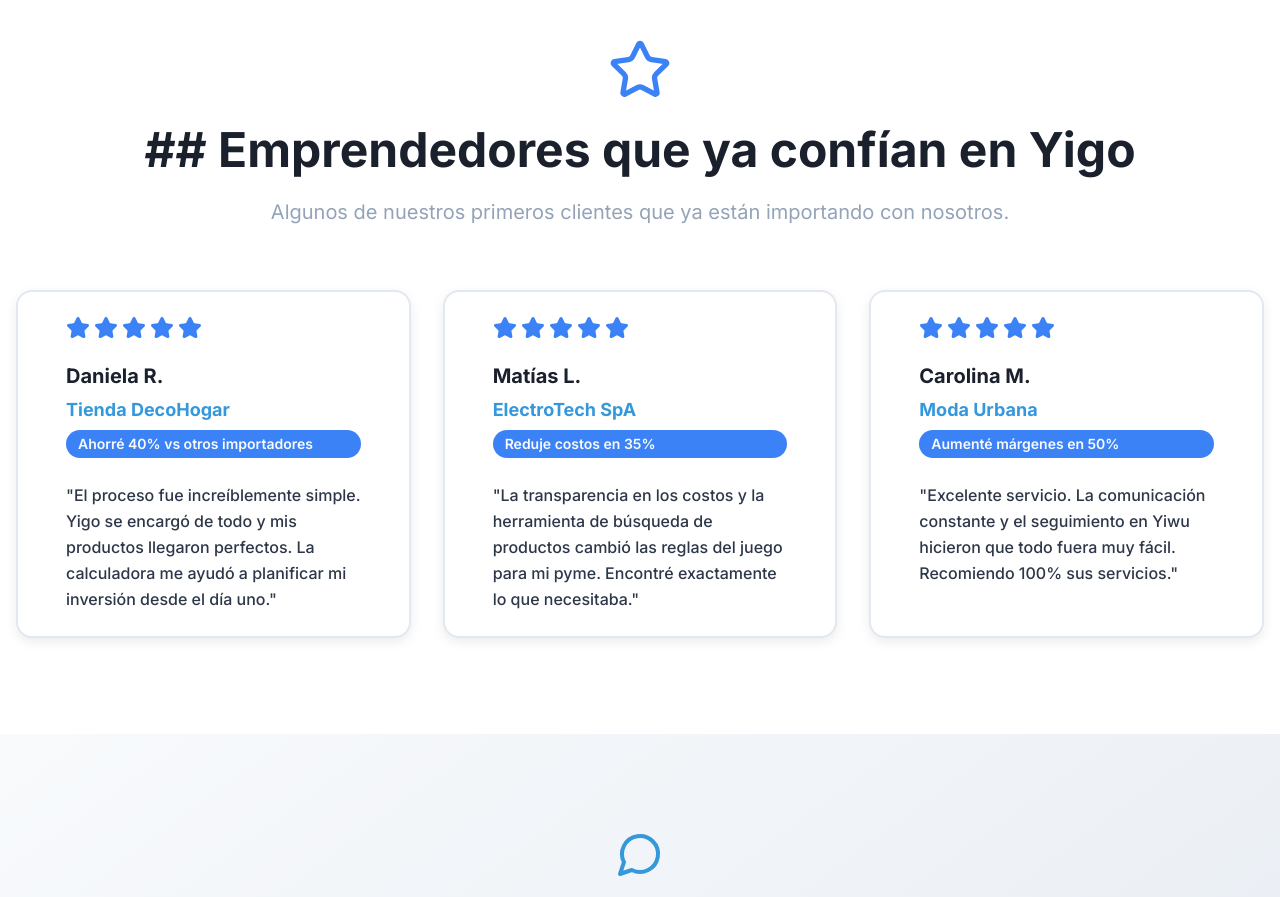
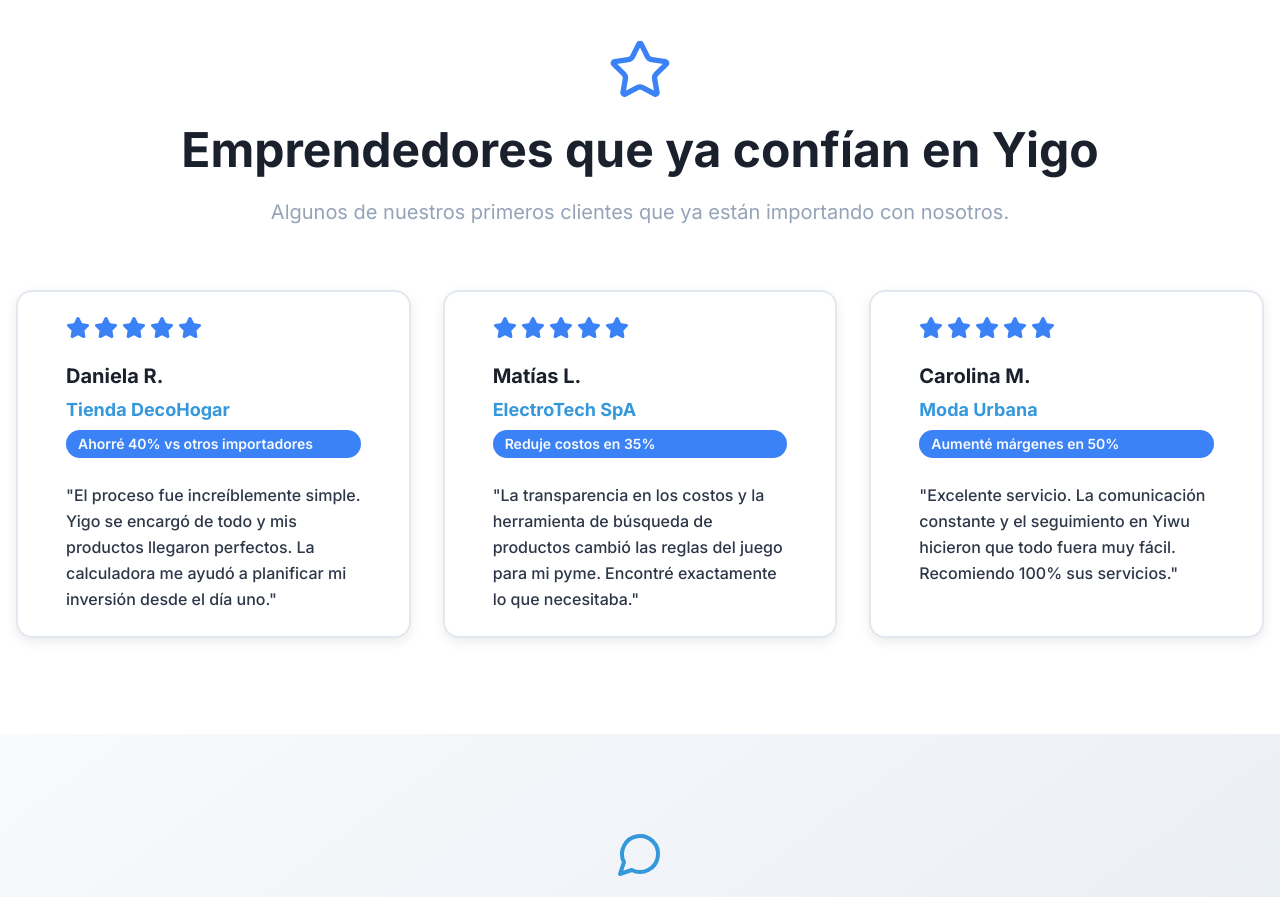
Before and after one commit to yigochile-svg/yigo-chile-web4, a React (Vite) app: page / in a window 1280 px wide. Shown: the part 6040-6937 px from the top of the page. Built offline with nearby package versions, Linux system fonts and the light colour scheme.

Commit message:
fix: Corregir error crítico en la calculadora inteligente

```diff
--- a/src/App.jsx
+++ b/src/App.jsx
@@ -31,7 +31,8 @@ import {
   Home,
   Gamepad2,
   Palette,
-  Wrench
+  Wrench,
+  Ship
 } from 'lucide-react'
 // Imágenes de Yiwu movidas a la carpeta public para rutas absolutas
 // import yiwuMarket1 from './assets/yiwu-market-1.jpg'
@@ -470,7 +471,7 @@ function App() {
                     </div>
                     <div className="bg-white rounded-2xl p-6 mb-4">
                       <p className="text-6xl md:text-8xl font-black text-[#2ECC71] text-center mb-2">
-                        ${cost.toFixed(2)}
+                        ${(cost || 0).toFixed(2)}
                       </p>
                       <p className="text-2xl font-bold text-[#3498DB] text-center">USD</p>
                     </div>
@@ -489,7 +490,7 @@ function App() {
                       </div>
                       <div className="flex justify-between">
                         <span className="text-[#94A3B8]">Costo unitario estimado en Chile:</span>
-                        <span className="text-[#F8FAFC] font-semibold">${unitCostInChile.toFixed(2)} USD/unidad</span>
+                        <span className="text-[#F8FAFC] font-semibold">${(unitCostInChile || 0).toFixed(2)} USD/unidad</span>
                       </div>
                     </div>
                     <p className="text-[#94A3B8] text-xs mt-4 italic">
@@ -665,7 +666,7 @@ function App() {
           <div className="text-center mb-16">
             <Star className="h-16 w-16 text-[#3B82F6] mx-auto mb-6" />
             <h2 className="text-4xl md:text-5xl font-bold mb-6">
-           ## Emprendedores que ya confían en Yigo
+              Emprendedores que ya confían en Yigo
             </h2>
             <p className="text-xl text-[#94A3B8]">
               Algunos de nuestros primeros clientes que ya están importando con nosotros.
```
Also changed, not shown: 4 other files (tests, documents, lock files or other folders).
